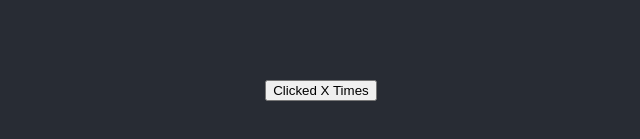
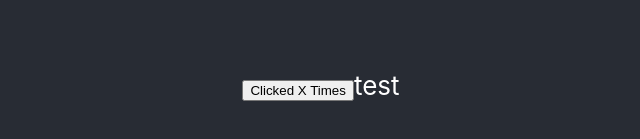
Before and after one commit to samchillcott/hocscodevolution, a React (Create React App) app: page / in a window 1280 px wide. Shown: the part 315-454 px from the top of the page, without its empty margins (319-959 px from the left). Built offline with nearby package versions, Linux system fonts and the light colour scheme.

Commit message:
test commit

```diff
--- a/src/ClickCounter.js
+++ b/src/ClickCounter.js
@@ -5,6 +5,7 @@ class ClickCounter extends Component {
         return (
             <div>
                 <button>Clicked X Times</button>
+                test
             </div>
         )
     }
```
Also changed, not shown: 1 other file (tests, documents, lock files or other folders).
